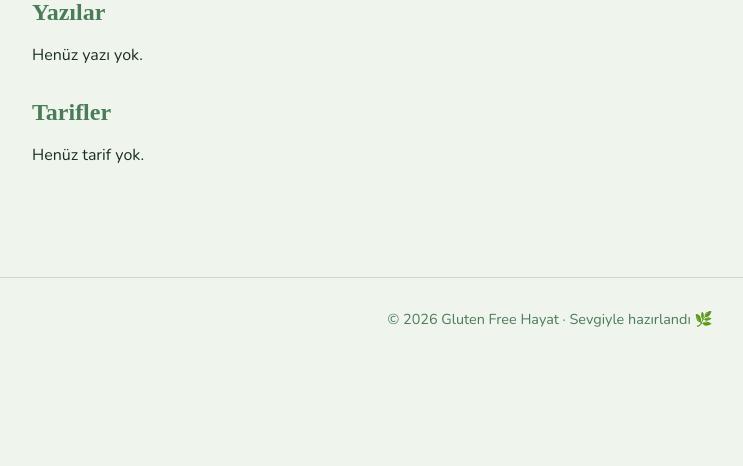
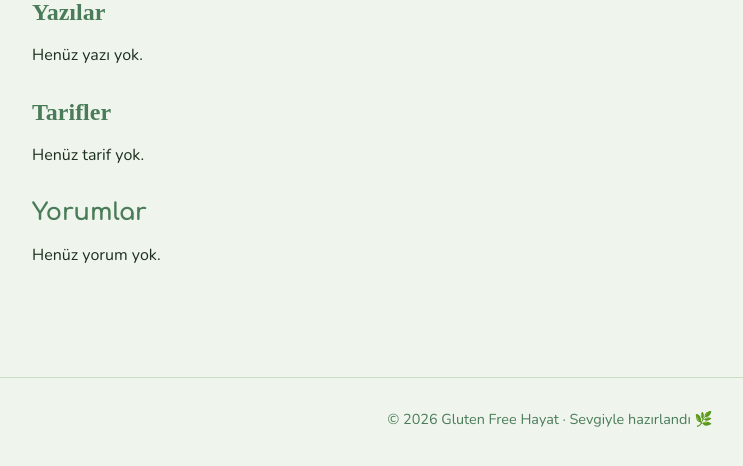
Before and after one commit to iyavuz357/glutenfreehayat, a Flask app: page /admin in a window 1280 px wide. Shown: the part 272-738 px from the top of the page, without its empty margins (90-833 px from the left). Run offline with Flask 3, Linux system fonts and the light colour scheme; the visitor is signed in with stand-in values (Sample User, id 1).

Commit message:
admin yorum silme

```diff
--- a/app.py
+++ b/app.py
@@ -49,6 +49,7 @@ class Yazi(db.Model):
     tarih = db.Column(db.DateTime, default=datetime.utcnow)
     ozet = db.Column(db.String(300))
     gorsel = db.Column(db.String(200))
+    yorumlar = db.relationship('Yorum', backref='yazi', lazy=True)
 
     def __repr__(self):
         return f'<Yazi {self.baslik}>'
@@ -116,7 +117,7 @@ def yorum_ekle(yazi_id):
     db.session.commit()
     return redirect(f'/blog/{yazi_id}')
 
-# ===== VERİTABANI OLUŞTUR =====
+# ===== ADMİN/VERİTABANI OLUŞTUR =====
 @app.route("/admin")
 def admin():
     if not session.get('admin'):
@@ -231,6 +232,16 @@ def tarif_sil(tarif_id):
 def turkce_tarih_filter(dt):
     return turkce_tarih(dt)
 
+@app.route("/admin/yorum/sil/<int:yorum_id>")
+def yorum_sil(yorum_id):
+    if not session.get('admin'):
+        return redirect('/admin/giris')
+    yorum = Yorum.query.get_or_404(yorum_id)
+    yazi_id = yorum.yazi_id
+    db.session.delete(yorum)
+    db.session.commit()
+    return redirect(f'/blog/{yazi_id}')
+
 @app.route("/tarifler/<int:tarif_id>")
 def tarif_detay(tarif_id):
     tarif = Tarif.query.get_or_404(tarif_id)
--- a/templates/admin/panel.html
+++ b/templates/admin/panel.html
@@ -51,5 +51,32 @@
 {% else %}
 <p style="font-weight:300;">Henüz tarif yok.</p>
 {% endif %}
+<h2 style="font-family:'Comfortaa',sans-serif; font-size:1.5rem; color:var(--primary); margin:2rem 0 1rem;">Yorumlar</h2>
+{% set tum_yorumlar = [] %}
+{% for yazi in yazilar %}
+    {% for yorum in yazi.yorumlar %}
+        {% set _ = tum_yorumlar.append(yorum) %}
+    {% endfor %}
+{% endfor %}
+
+{% if tum_yorumlar %}
+<div class="grid">
+    {% for yazi in yazilar %}
+        {% for yorum in yazi.yorumlar %}
+        <div class="card">
+            <span class="tag">{{ yazi.baslik[:30] }}...</span>
+            <p style="font-weight:700; color:var(--primary); margin:0.5rem 0;">{{ yorum.yazar }}</p>
+            <p style="font-size:0.95rem;">{{ yorum.icerik[:100] }}...</p>
+            <p style="font-size:0.85rem; color:var(--accent); margin:0.5rem 0;">🗓 {{ yorum.tarih | turkce_tarih }}</p>
+            <a href="/admin/yorum/sil/{{ yorum.id }}" class="btn"
+               style="font-size:0.85rem; padding:0.4rem 1rem; background:red; margin-top:0.5rem;"
+               onclick="return confirm('Bu yorumu silmek istediğine emin misin?')">Sil</a>
+        </div>
+        {% endfor %}
+    {% endfor %}
+</div>
+{% else %}
+<p style="font-weight:300;">Henüz yorum yok.</p>
+{% endif %}
 
 {% endblock %}
```
